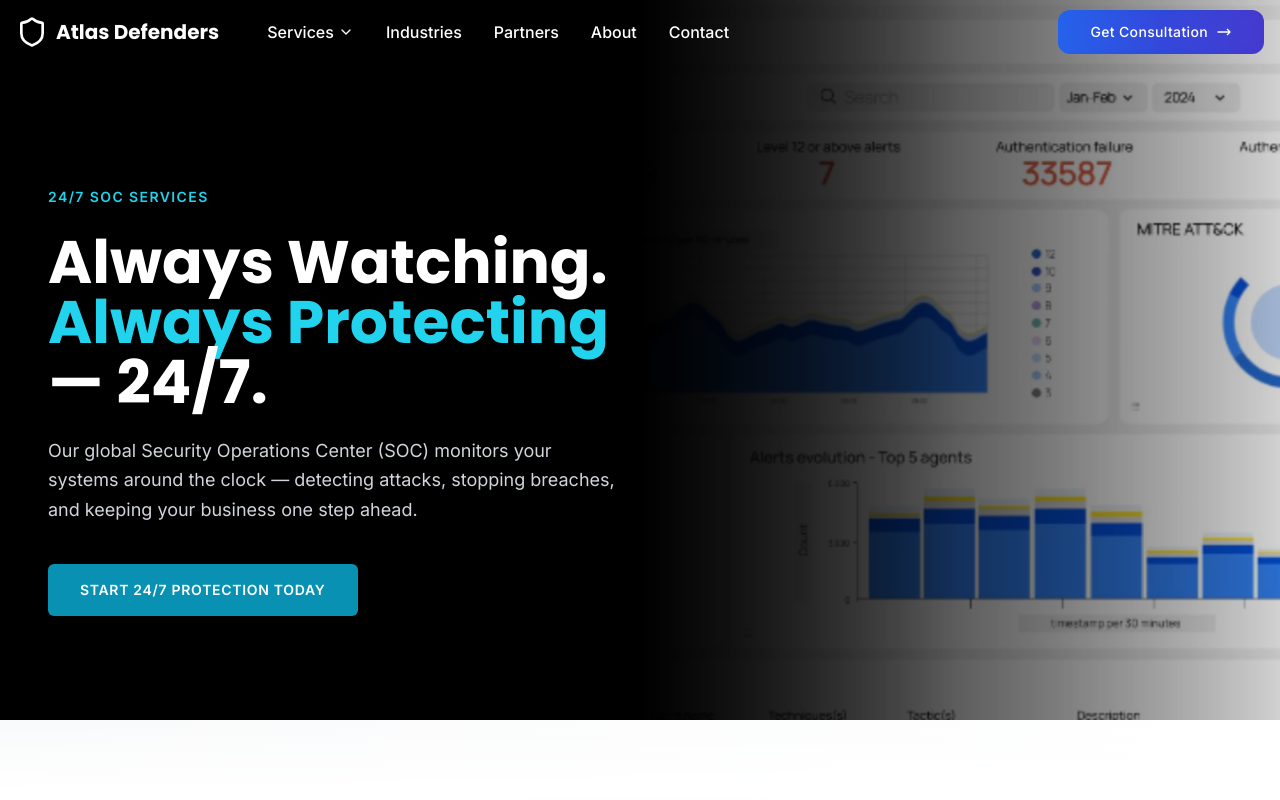
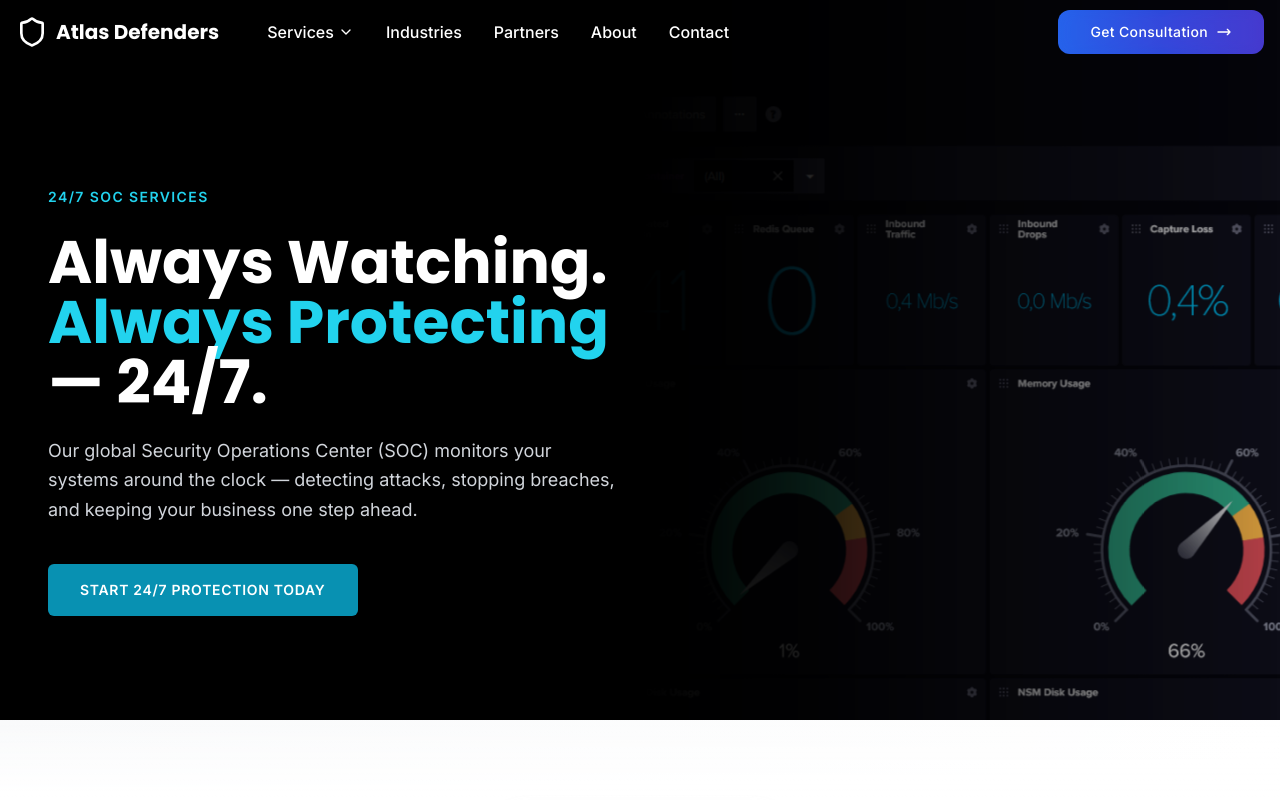
Before and after one commit to john-a453/atlasdef, a React (Vite) app: page / in a window 1280 px wide. Shown: the top 800 px of the page. Built offline with nearby package versions, Linux system fonts and the light colour scheme.

Commit message:
homepage version 3

```diff
--- a/src/components/home/Hero.tsx
+++ b/src/components/home/Hero.tsx
@@ -4,14 +4,46 @@
 
 const Hero = () => {
   const [currentSlide, setCurrentSlide] = useState(0);
+  const [imagesLoaded, setImagesLoaded] = useState(false);
 
   // Auto-switch slides every 5 seconds
   useEffect(() => {
     const interval = setInterval(() => {
-      setCurrentSlide((prev) => (prev + 1) % 3);
+      setCurrentSlide((prev) => (prev + 1) % 4);
     }, 5000);
 
     return () => clearInterval(interval);
+  }, []);
+
+  // Preload all images for smooth transitions
+  useEffect(() => {
+    const imageUrls = [
+      "/Logos/cybersecurity_image.jpg",
+      "/Logos/edr_image.png",
+      "/Logos/offensive_image.png",
+      "/Logos/Datacenter1.jpg"
+    ];
+
+    const preloadImages = async () => {
+      const imagePromises = imageUrls.map((url) => {
+        return new Promise((resolve, reject) => {
+          const img = new Image();
+          img.onload = resolve;
+          img.onerror = reject;
+          img.src = url;
+        });
+      });
+
+      try {
+        await Promise.all(imagePromises);
+        setImagesLoaded(true);
+      } catch (error) {
+        console.warn('Some images failed to preload:', error);
+        setImagesLoaded(true); // Continue anyway
+      }
+    };
+
+    preloadImages();
   }, []);
 
   const slides = [
@@ -37,8 +69,8 @@
       titleEnd: "— 24/7.",
       description: "Our global Security Operations Center (SOC) monitors your systems around the clock — detecting attacks, stopping breaches, and keeping your business one step ahead.",
       cta: "Start 24/7 Protection Today",
-      image: "/Logos/xdr_image.png",
-      alt: "XDR Security",
+      image: "/Logos/edr_image.png",
+      alt: "EDR Security",
       theme: "cyan",
       badgeColor: "text-cyan-400",
       titleHighlightColor: "text-cyan-400",
@@ -52,13 +84,28 @@
       titleEnd: "to the Test.",
       description: "Atlas Defenders simulates real-world attacks to uncover your vulnerabilities before malicious actors do. From red teaming to advanced penetration testing — we break in before they can.",
       cta: "Challenge Your Defenses",
-      image: "/Logos/hacker_logo.svg",
+      image: "/Logos/offensive_image.png",
       alt: "Offensive Security",
       theme: "red",
       badgeColor: "text-red-400",
       titleHighlightColor: "text-red-400",
       buttonColor: "bg-gradient-to-r from-red-600 to-red-700 hover:from-red-500 hover:to-red-600",
       overlayColor: "from-black via-red-900/30 to-transparent"
+    },
+    {
+      badge: "Next-Gen Data Centers",
+      title: "Build Your Next-Gen Data Center Today",
+      titleHighlight: "Designed.",
+      titleEnd: "Secured.",
+      description: "Atlas Defenders builds modern, secure, and scalable data center infrastructures — from virtualization and automation to intelligent power, advanced cooling, and zero-trust network architecture. Designed to evolve. Built to last.",
+      cta: "Talk to a Data Center Architect",
+      image: "/Logos/Datacenter1.jpg",
+      alt: "Next-Gen Data Center",
+      theme: "purple",
+      badgeColor: "text-purple-400",
+      titleHighlightColor: "text-purple-400",
+      buttonColor: "bg-gradient-to-r from-purple-600 via-violet-600 to-indigo-600 hover:from-purple-500 hover:via-violet-500 hover:to-indigo-500",
+      overlayColor: "from-black via-purple-900/25 to-transparent"
     }
   ];
 
```
Also changed, not shown: 1 other file (tests, documents, lock files or other folders).
